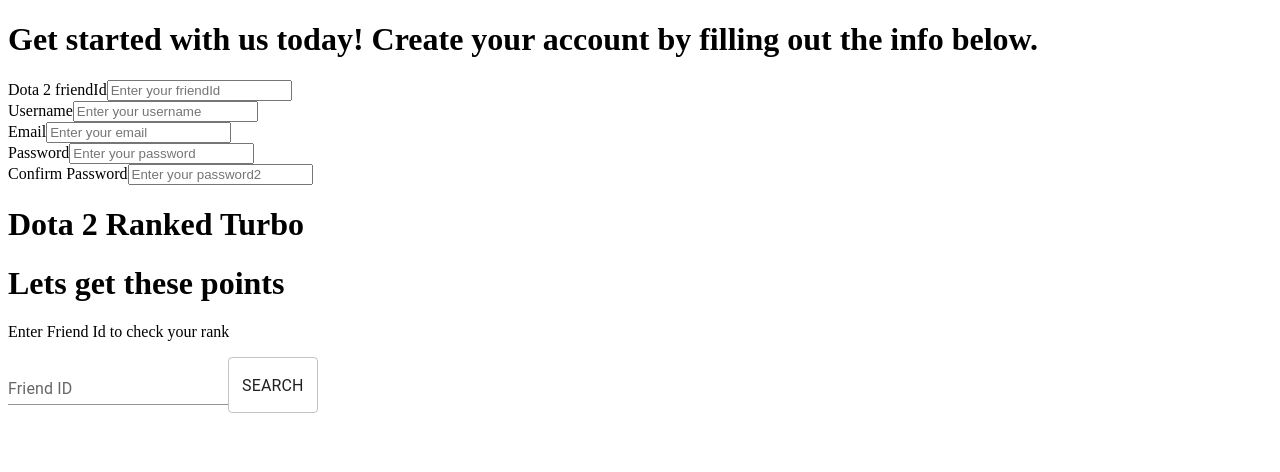
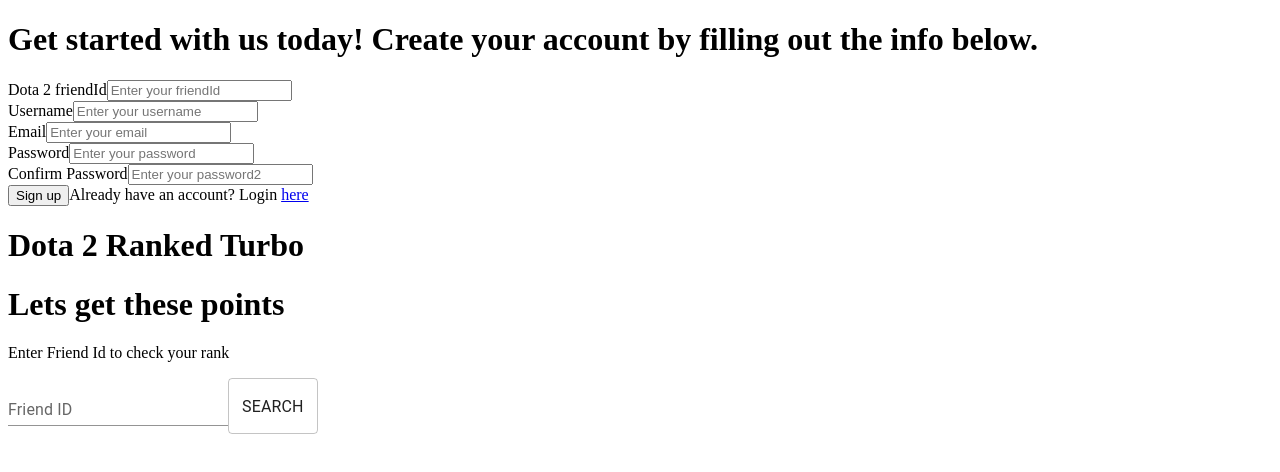
Before and after one commit to chamon562/dtrFrontend, a React (Create React App) app: page / in a window 1280 px wide. Shown: the top 472 px of the page. Built offline with nearby package versions, Linux system fonts and the light colour scheme.

Commit message:
[FormRegister.jsx] Add button and a tag in case the user may already have an account and does not want to register.

```diff
--- a/src/components/Form/FormRegister.jsx
+++ b/src/components/Form/FormRegister.jsx
@@ -58,6 +58,10 @@
             placeholder="Enter your password2"
           />
         </div>
+        <button className="form-input-btn" type="subnmit">Sign up</button>
+        <span className="form-input-login">
+            Already have an account? Login <a href="#">here</a>
+        </span>
       </form>
     </div>
   );
```
